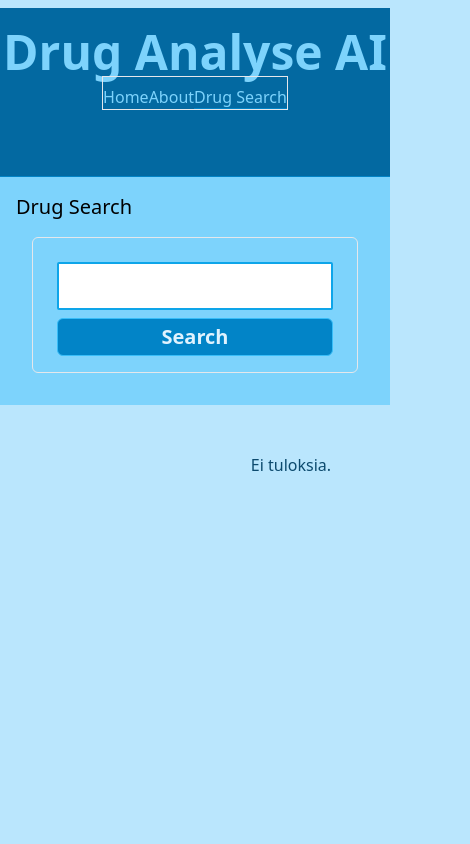
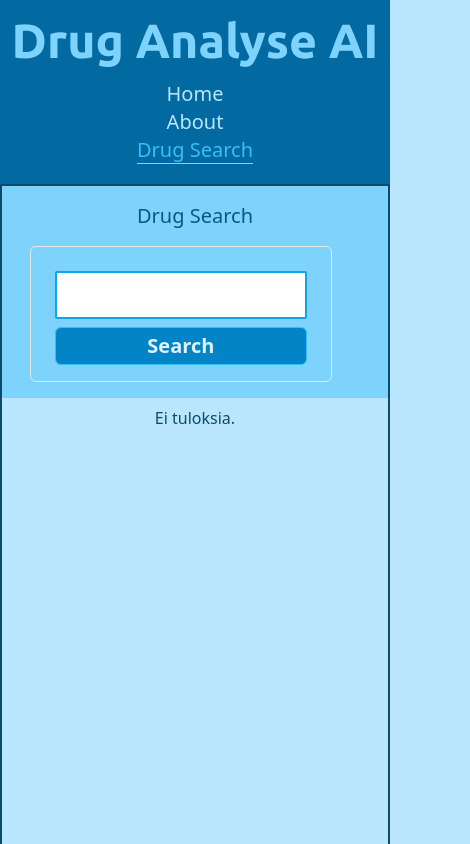
Before and after one commit to valvira-gh/drug_analyse_ai, a Next.js app: page /drug-search in a window 390 px wide. Shown: the top 844 px of the page, 470 px wide, since content can reach past the window. Built offline with nearby package versions, Linux system fonts and the light colour scheme.

Commit message:
Mobile first approach to responsivness

```diff
--- /dev/null
+++ b/app/Header.tsx
@@ -0,0 +1,21 @@
+import NavLinks from "@/app/NavLinks";
+import { Ubuntu } from "next/font/google";
+
+const ubuntu = Ubuntu({ subsets: ["latin"], weight: ["400", "500", "700"] });
+
+const Header = () => {
+  return (
+    <header className="bg-sky-700 flex flex-col items-center">
+      <h1
+        className={`text-sky-300 text-5xl tablet:6-xl desktop:text-7xl font-bold mt-4 ${ubuntu.className}`}
+      >
+        Drug Analyse AI
+      </h1>
+      <nav className="md:w-5/12 lg:w-4/12 mb-5  sm:mt-4 md:mt-10 sm:flex sm:flex-col">
+        <NavLinks />
+      </nav>
+    </header>
+  );
+};
+
+export default Header;
--- a/app/components/ui/header/NavLinks.tsx
+++ b/app/NavLinks.tsx
@@ -13,14 +13,17 @@ const NavLinks: React.FC = () => {
   const pathname = usePathname();
 
   return (
-    <ul className="flex sm:flex-col md:flex-row sm:items-center sm:p-1 justify-between mt-2 sm:mt-0">
+    <ul className="flex flex-col items-center tablet:flex-row justify-between mt-4">
       {links.map((link) => (
         <li key={link.id}>
           <Link
             href={link.href}
-            className={`${
-              pathname === link.href ? "border-b border-sky-600" : null
-            } sm:text-xl md:text-2xl lg:text-3xl sm:m-1 text-sky-300`}
+            className={`  m-1 laptop:m-3 text-xl tablet:text-2xl desktop:text-3xl text-sky-200
+            ${
+              pathname === link.href
+                ? "border-b border-sky-300 text-sky-400 "
+                : null
+            } `}
           >
             {link.label}
           </Link>
--- a/app/components/ui/header/Header.tsx
+++ /dev/null
@@ -1,14 +0,0 @@
-import NavLinks from "./NavLinks";
-
-const Header = () => {
-  return (
-    <header className="h-1/5 sm:h-8/12 mt-2 bg-sky-700 flex flex-col items-center border-b border-sky-600">
-      <h1 className=" text-sky-300 text-5xl font-bold mt-5">Drug Analyse AI</h1>
-      <nav className="border  md:w-5/12 lg:w-4/12 mb-5  sm:mt-4 md:mt-10 sm:flex sm:flex-col">
-        <NavLinks />
-      </nav>
-    </header>
-  );
-};
-
-export default Header;
--- a/app/drug-search/SearchForm.tsx
+++ b/app/drug-search/SearchForm.tsx
@@ -28,7 +28,7 @@ const SearchForm: React.FC = () => {
   return (
     <form
       action={handleSearch}
-      className="rounded-md border flex flex-col px-6 py-4 m-4"
+      className="rounded-md border flex flex-col px-6 py-4 m-4 w-10/12"
     >
       <input
         type="text"
--- a/app/components/ui/Sidebar.tsx
+++ b/app/drug-search/Sidebar.tsx
@@ -2,11 +2,12 @@ import SearchForm from "@/app/drug-search/SearchForm";
 
 const Sidebar: React.FC = () => {
   return (
-    <div className=" sm:h-full sm:w-full md:w-2/5 lg:w-1/4 bg-sky-300 p-4">
-      <h2 className="text-xl mb-4">Drug Search</h2>
+    <div className=" ">
+      <h2 className="text-center text-xl m-4 text-sky-800">Drug Search</h2>
       <SearchForm />
     </div>
   );
 };
 
 export default Sidebar;
+// sm:w-full md:w-2/5 lg:w-1/4 bg-sky-300 p-4
--- a/app/drug-search/layout.tsx
+++ b/app/drug-search/layout.tsx
@@ -1,4 +1,4 @@
-import Sidebar from "@/app/components/ui/Sidebar";
+import Sidebar from "@/app/drug-search/Sidebar";
 import { Ubuntu } from "next/font/google";
 import SearchProvider from "@/app/components/lib/contexts/SearchProvider";
 
@@ -15,10 +15,13 @@ const SearchLayout = ({
   return (
     <SearchProvider>
       <div
-        className={`ubuntu.className sm:flex sm:flex-col md:flex-row md:h-full`}
+        className={`ubuntu.className flex flex-col items-center laptop:flex-row`}
       >
-        <Sidebar />
-        <main className="flex-grow p-4">{children}</main>
+        <aside className="bg-sky-300 w-full flex justify-center">
+          <Sidebar />
+        </aside>
+
+        <main className="grow-2">{children}</main>
       </div>
     </SearchProvider>
   );
--- a/app/drug-search/page.tsx
+++ b/app/drug-search/page.tsx
@@ -1,6 +1,5 @@
 "use client";
 import React from "react";
-import SearchForm from "./SearchForm";
 import { useContext, useState } from "react";
 import { SearchContext } from "@/app/components/lib/contexts/SearchContext";
 
@@ -10,10 +9,10 @@ const DisplayResults = ({ searchResults }) => {
   }
 
   return (
-    <div className="flex">
+    <div className="flex ">
       {searchResults.results.map((result: () => void) => (
         <div
-          className="flex flex-col items-center border border-sky-900"
+          className="flex flex-col items-center"
           key={result.openfda.spl_set_id[0]}
         >
           <h2 className="text-2xl m-2">{result.openfda.brand_name[0]}</h2>
@@ -41,7 +40,7 @@ const DrugSearchPage: React.FC = () => {
   const { searchResults, searchPerformed } = resultContext;
 
   return (
-    <section className="flex flex-col items-center justify-center  text-sky-900 ml-24 mt-6 w-full p-2">
+    <section className="flex flex-col items-center justify-center text-sky-900 w-full p-2">
       <DisplayResults searchResults={searchResults} />
     </section>
   );
--- a/app/layout.tsx
+++ b/app/layout.tsx
@@ -1,7 +1,7 @@
 import type { Metadata } from "next";
 import { Inter, Ubuntu, Poppins } from "next/font/google";
 import "./globals.css";
-import Header from "./components/ui/header/Header";
+import Header from "./Header";
 
 const inter = Inter({ subsets: ["latin"] });
 
@@ -17,9 +17,9 @@ export default function RootLayout({
 }>) {
   return (
     <html lang="en">
-      <body className={`inter.className bg-sky-200 h-svh m-0 `}>
+      <body className={`inter.className bg-sky-200`}>
         <Header />
-        {children}
+        <main className="border-2 border-sky-900 min-h-svh">{children}</main>
       </body>
     </html>
   );
--- a/app/page.tsx
+++ b/app/page.tsx
@@ -1,5 +1,5 @@
 import Link from "next/link";
-import Header from "@/app/components/ui/header/Header";
+import Header from "@/app/Header";
 
 const Home: React.FC = () => {
   // code
--- a/tailwind.config.ts
+++ b/tailwind.config.ts
@@ -8,12 +8,14 @@ const config: Config = {
     "./app/components/ui/**/*.{ts, tsx}",
   ],
   theme: {
+    screens: {
+      'mobile': '400px',
+      'tablet': '640px',
+      'laptop': '1024px',
+      'desktop': '1280px',
+    },
     extend: {
-      backgroundImage: {
-        "gradient-radial": "radial-gradient(var(--tw-gradient-stops))",
-        "gradient-conic":
-          "conic-gradient(from 180deg at 50% 50%, var(--tw-gradient-stops))",
-      },
+
     },
   },
   plugins: [],
```
